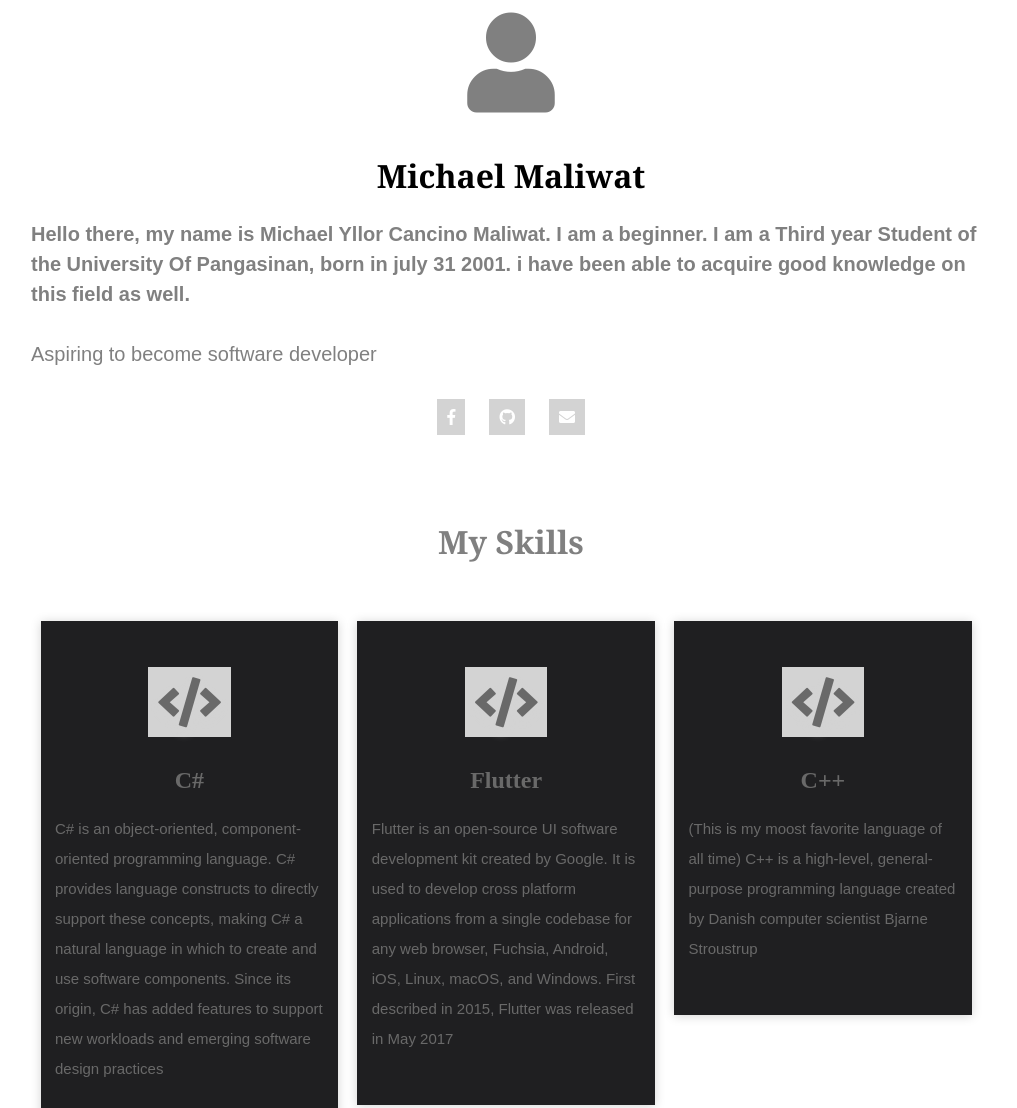
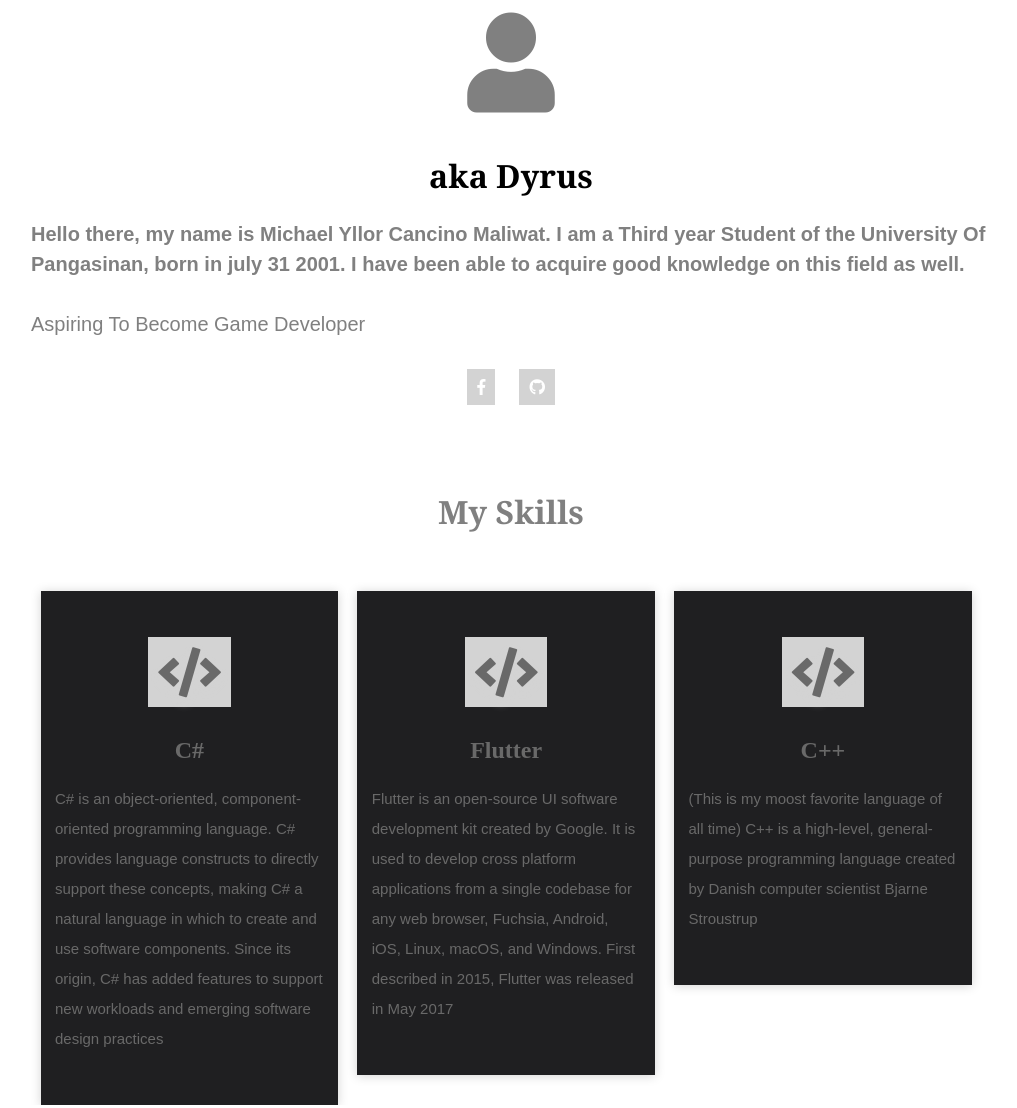
Before and after one commit to starlordsniper21/dyrus.github.io, a plain HTML site: page extra/about.html in a window 1280 px wide. Shown: the part 825-1933 px from the top of the page, without its empty margins (129-1146 px from the left). Drawn offline with nearby package versions, Linux system fonts and the light colour scheme.

Commit message:
minor changes

```diff
--- a/extra/about.html
+++ b/extra/about.html
@@ -10,7 +10,7 @@
 </head>
 <body>
     <header id="header">
-        <i class="fa fa-bars" onclick="toggleMenu()" id="bar"></i>
+        <!-- <i class="fa fa-bars" onclick="toggleMenu()" id="bar"></i> -->
         <nav id="navbar">
             <ul>
                 <li><a href="#header">Home</a></li>
@@ -34,19 +34,18 @@
 
         <i class="fa fa-user" style="font-size:100px;padding:10px;background:white"></i>
 
-        <h1 style="color:black">Michael Maliwat</h1>
+        <h1 style="color:black">aka Dyrus</h1>
         <p data-aos="fade-up">
-            <b>Hello there, my name is Michael Yllor Cancino Maliwat. I am a beginner.
+            <b> Hello there, my name is Michael Yllor Cancino Maliwat.
                 I am a Third year Student of the University Of Pangasinan, born in july 31 2001.
-                i have been able to acquire good knowledge on this
+                I have been able to acquire good knowledge on this
                 field as well.
             </b>
             <br><br>
-            <span data-aos="fade-up">Aspiring to become software developer</span>
+            <span data-aos="fade-up">Aspiring To Become Game Developer</span>
         </p>
         <a href="https://www.facebook.com/anonymous.sniper21"><i class="social-icon fab fa-facebook-f"></i></a>
         <a href="https://github.com/starlordsniper21"><i class="social-icon fab fa-github"></i></a>
-        <a href="https://mail.google.com/mail/u/0/#inbox?compose=GTvVlcSHwfGvpxvnCGzTZTzshHbbScPkmVpmGGNkzpcNdXrKNDbPrrKwRhnlxzZWCtlXmBJLVZkDs"><i class="fa fa-envelope"></i></a>
         <br><br>
 
     <div class="skills" id="skills">
@@ -160,7 +159,6 @@
             <h2>About me?</h2>
             <a href="https://www.facebook.com/anonymous.sniper21"><i class="social-icon fab fa-facebook-f"></i></a>
             <a href="https://github.com/starlordsniper21"><i class="social-icon fab fa-github"></i></a>
-            <a href="Michaelyllor@gmail.com"><i class="fa fa-envelope"></i></a>
             <p>Copyright &copy; 2023. Created By <b>Michael Yllor Cancino Maliwat</b></p>
             <br>
         </div>
@@ -170,9 +168,6 @@
         </div>
     </footer>
     <div class="it">
-
-        <!-- <a href="#contact"><i class="social-icon fab fa-telegram"
-                style="font-size:70px;position:fixed;right:4%; bottom:2%;z-index:1000" onclick="openContact()"></i></a> -->
 
         <div class="contact" id="contact">
 
--- a/extra/aboutStyle.css
+++ b/extra/aboutStyle.css
@@ -19,7 +19,7 @@ body {
 
 
 header {
-    background-image:url("https://encrypted-tbn0.gstatic.com/images?q=tbn%3AANd9GcR9dKgMrXGyd5MjSZU4GTKmAr_IHe81TTkDeUXIAByjNWvFoCfP");
+    background-image:url("https://images.unsplash.com/photo-1592609931095-54a2168ae893?ixlib=rb-4.0.3&ixid=M3wxMjA3fDB8MHxwaG90by1wYWdlfHx8fGVufDB8fHx8fA%3D%3D&auto=format&fit=crop&w=2070&q=80");
     height:auto;
     width:100%;
    background-size:cover; background-repeat:no-repeat ;
@@ -381,7 +381,7 @@ header li:hover {
 
 
   footer {
-      background-image:url("https://encrypted-tbn0.gstatic.com/images?q=tbn:ANd9GcTEAACZj_D95d5_suKP6SXaL3Z2BEJavCnryWOF_eN7q6pOGt3HgZeEyapX");
+      background-image:url("https://images.unsplash.com/photo-1584949091598-c31daaaa4aa9?ixlib=rb-4.0.3&ixid=M3wxMjA3fDB8MHxwaG90by1wYWdlfHx8fGVufDB8fHx8fA%3D%3D&auto=format&fit=crop&w=2070&q=80");
       background-size:cover; background-repeat:no-repeat ;
    background-position:center;
     background-color:rgba(0,0,0,0.6);
```
